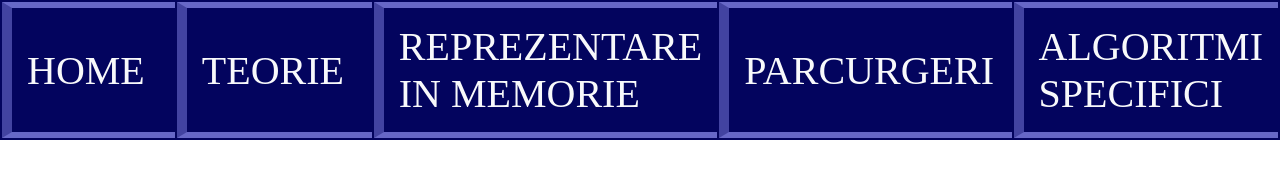
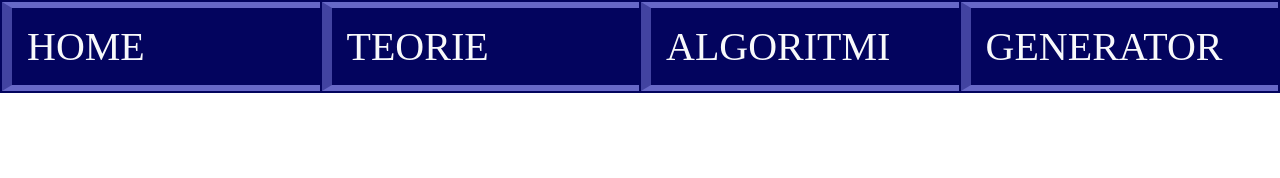
Before and after one commit to rarespapacioc12/atestat, a plain HTML site: page index.html in a window 1280 px wide. Drawn offline with Linux system fonts and the light colour scheme; a web font is replaced by a local one.

Commit message:
Add files via upload

```diff
--- a/index.html
+++ b/index.html
@@ -3,7 +3,7 @@
 	<head>
 		<title> Grafuri neorientate </title>
 		<meta charset="utf-8">
-		<link rel="stylesheet" href="style.css">
+		<link rel="stylesheet" href="../style.css">
 		<link rel="preconnect" href="https://fonts.googleapis.com">
 		<link rel="preconnect" href="https://fonts.gstatic.com" crossorigin>
 		<link href="https://fonts.googleapis.com/css2?family=Tomorrow:ital,wght@0,100;0,200;0,300;0,400;0,500;0,600;0,700;0,800;0,900;1,100;1,200;1,300;1,400;1,500;1,600;1,700;1,800;1,900&display=swap" rel="stylesheet">
@@ -14,11 +14,12 @@
 				<tr>
 					<td> <a href = "index.html">HOME</a> </td>
 					<td> <a href = "teorie.html">TEORIE</a> </td>
-					<td> <a href = "reprezentare.html">REPREZENTARE IN MEMORIE</a> </td>
-					<td> <a href = "parcurgeri.html">PARCURGERI</a> </td>
-					<td> <a href = "algoritmi.html">ALGORITMI SPECIFICI</a> </td>
+					<td> <a href = "algoritmi.html">ALGORITMI</a> </td>
+					<td> <a href = "generator.html">GENERATOR</a> </td>
 				</tr>
 			</table>
 		</div>
+
+		<div class="parallax"></div>
 	</body>
 </html>
```
